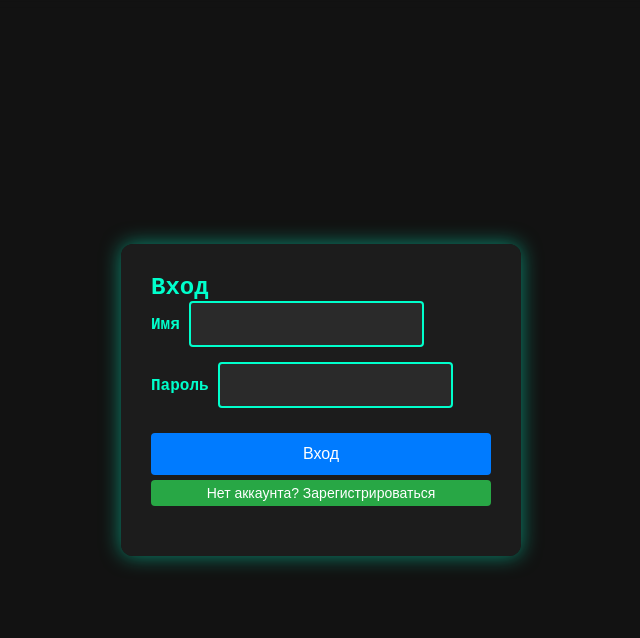
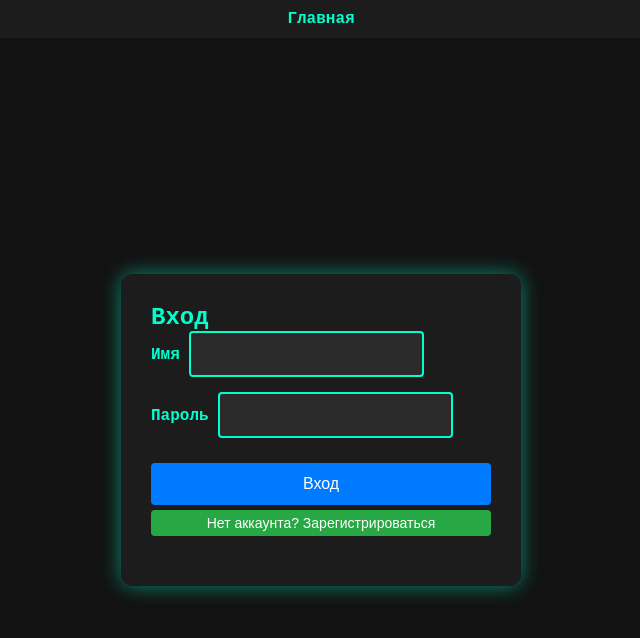
Before and after one commit to Aapng-cmd/ctf_platform, a PHP site: page /login.php in a window 1280 px wide. Shown: the top 638 px of the page, without its empty margins (319-959 px from the left). Run offline with PHP 8.4, Linux system fonts and the light colour scheme.

Commit message:
Mid commit

```diff
--- a/src/login.php
+++ b/src/login.php
@@ -138,6 +138,30 @@ $conn->close();
             backdrop-filter: blur(5px); /* Glassmorphism effect */
         }
 
+        /* Navigation Panel */
+        .nav-panel {
+            background-color: rgba(30, 30, 30, 0.9); /* Semi-transparent dark background */
+            padding: 10px;
+            text-align: center;
+            border-radius: 5px;
+            width: 100%; /* Full width */
+            position: fixed;
+            top: 0;
+            left: 0;
+            z-index: 1000; /* Ensure it's above other content */
+        }
+
+        .nav-panel a {
+            color: #00ffcc;
+            text-decoration: none;
+            margin: 0 15px;
+            font-weight: bold;
+        }
+
+        .nav-panel a:hover {
+            color: #ff007f; /* Change color on hover */
+        }
+
         /* Container styling */
         .container {
             background-color: rgba(30, 30, 30, 0.9); /* Semi-transparent dark background */
@@ -146,6 +170,7 @@ $conn->close();
             box-shadow: 0 0 20px rgba(0, 255, 204, 0.5); /* Neon glow effect */
             width: 90%;
             max-width: 400px; /* Maximum width for larger screens */
+            margin-top: 60px; /* Space for the fixed navbar */
         }
 
         /* Form styling */
@@ -247,6 +272,10 @@ $conn->close();
     </style>
 </head>
 <body>
+    <div class="nav-panel">
+        <a href="index.php">Главная</a>
+    </div>
+
     <div class="container">
         <form method="post" class="login-form active">
             <h2>Вход</h2>
```
